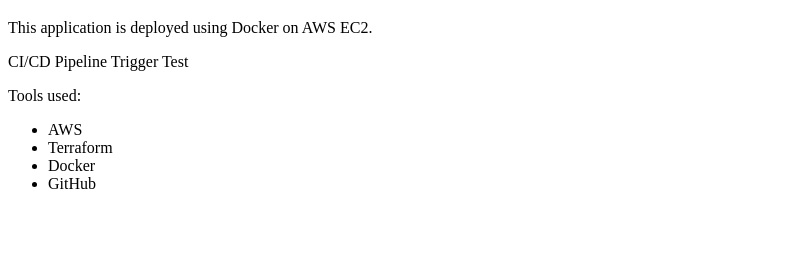
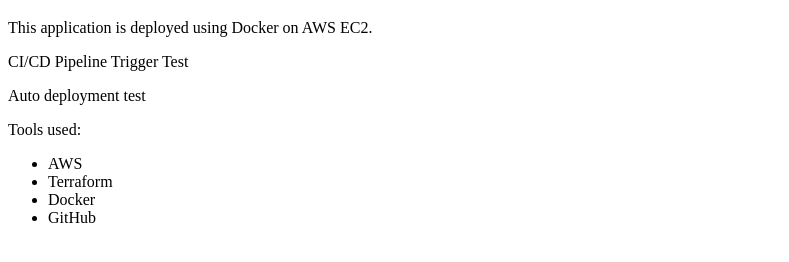
Before and after one commit to Roman-ab/-devops-docker-app, a plain HTML site: page index.html in a window 1280 px wide. Shown: the part 62-324 px from the top of the page, without its empty margins (0-789 px from the left). Drawn offline with Linux system fonts and the light colour scheme.

Commit message:
Update index.html

```diff
--- a/index.html
+++ b/index.html
@@ -7,6 +7,7 @@
     <h1>Hello ! I am  Abhay and this is my DevOps Project 🚀</h1>
     <p>This application is deployed using Docker on AWS EC2.</p>
     <p>CI/CD Pipeline Trigger Test</p>
+    <p>Auto deployment test</p>
     <p>Tools used:</p>
     <ul>
         <li>AWS</li>
```
